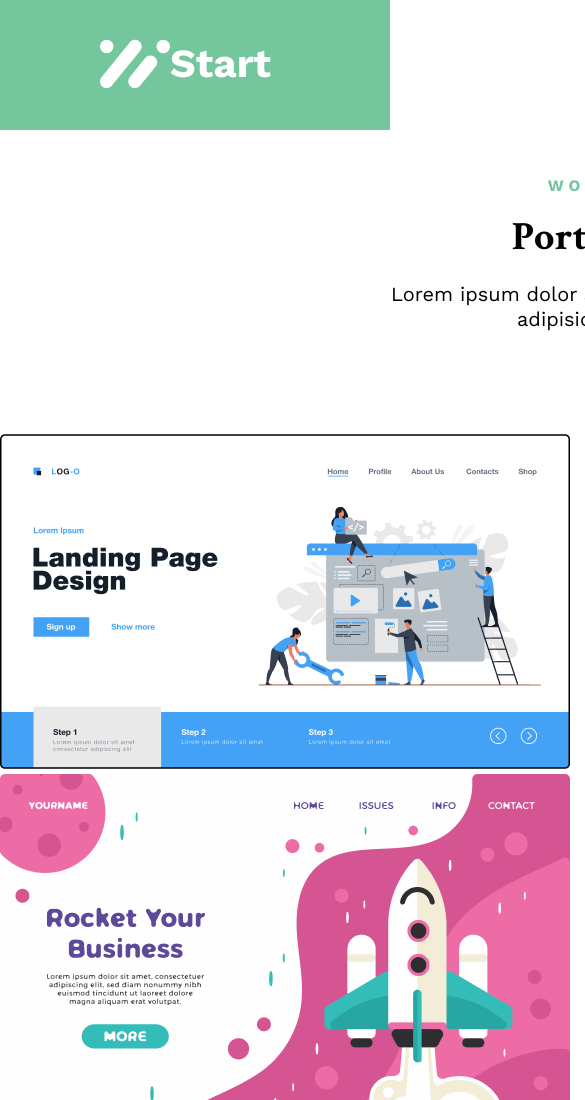
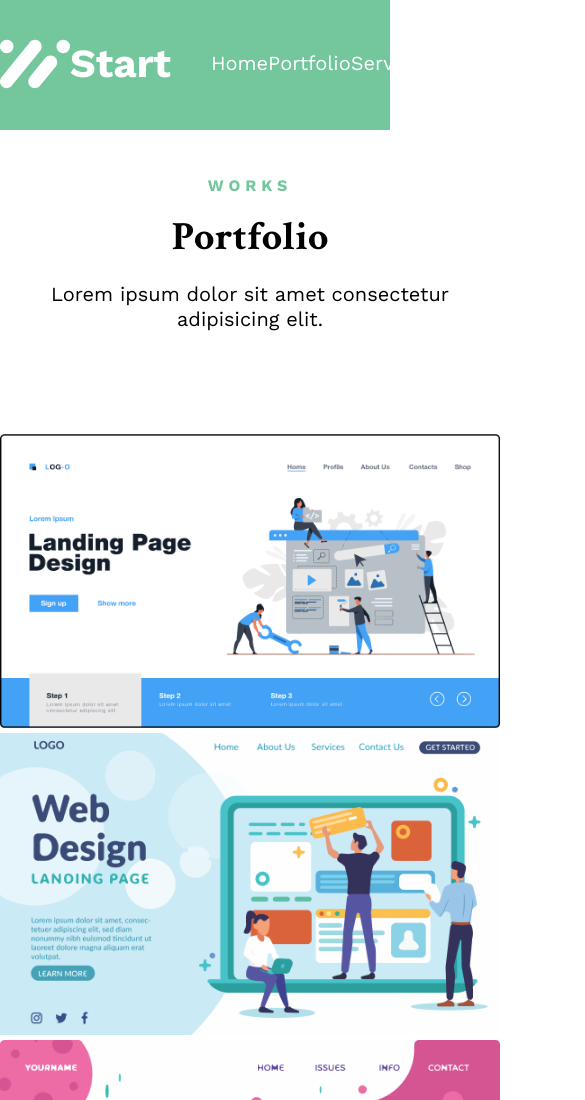
Before and after one commit to SvetlinGG/SIRMA-Academy, a plain HTML site: page Media-Queries/index.html in a window 390 px wide. Shown: the top 1100 px of the page, 585 px wide, since content can reach past the window. Drawn offline with nearby package versions, Linux system fonts and the light colour scheme.

Commit message:
setup media queries

```diff
--- a/Media-Queries/style.css
+++ b/Media-Queries/style.css
@@ -41,7 +41,7 @@ h1 {
 
 .header-section,
 .footer-section {
-    padding: 35px 100px 38px;
+    padding: 35px 0 38px;
     background-color: #74C69D;
     margin-bottom: 30px;
 
@@ -92,3 +92,34 @@ h1 {
     color: white;
     border: 1px solid black;
 }
+article img {
+    width: 100%;
+}
+
+@media (max-width: 1200px){
+    .site-content {
+        width: 900px;
+    }
+}
+@media (max-width: 1024px){
+    .site-content {
+        width: 700px;
+    }
+}
+@media (max-width: 768px){
+    .site-content {
+        width: 500px;
+    }
+    .portfolio-section {
+        grid-template-columns: 1fr;
+    }
+    /* Switch navigation to burger menu */
+
+    .footer-section-container {
+        flex-direction: column;
+    }
+}
+@media (max-width: 568px){
+    /* Lower article container size */
+
+}
```
